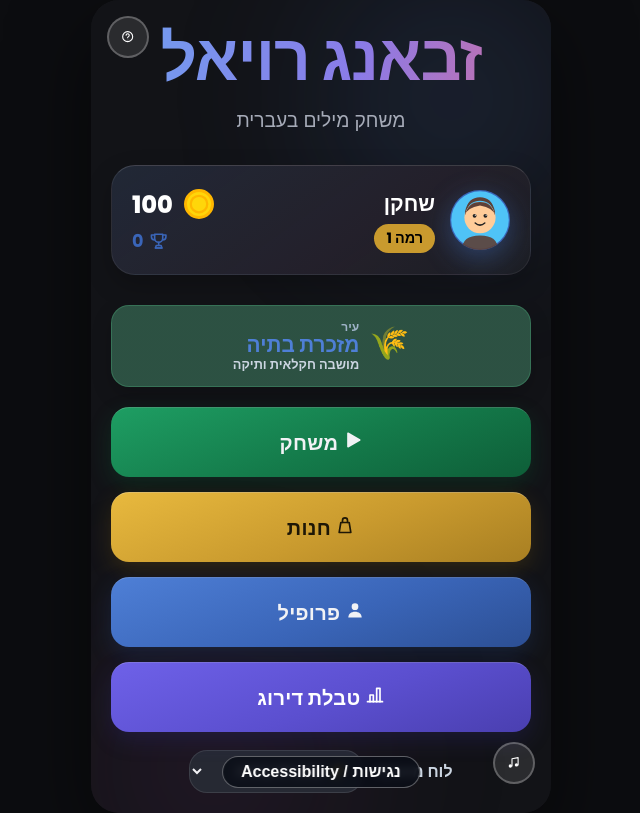
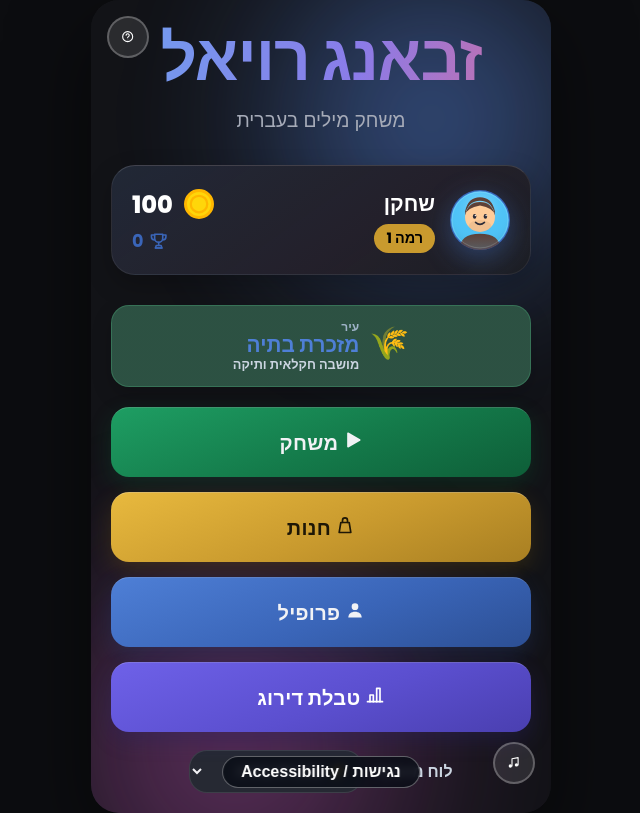
Before and after one commit to Ld2000king/zabang-royale-, a plain HTML site: page index.html in a window 1280 px wide. Shown: the whole page, without its empty margins (319-959 px from the left). Drawn offline with Linux system fonts and the light colour scheme; no server answers.

Commit message:
feat: modernize avatar faces + brighter aurora glow
- redesign faceSvg: radial top-lit sheen background, shaded jaw, glossy
  almond eyes with catch-light, cleaner smile, polished inner rim - a
  modern flat-illustration look replacing the flat cartoon face
- unique per-face gradient ids (_faceUid counter) so the picker grid's
  many <defs> don't all resolve to the first avatar's gradient
- boost home + game-mode aurora pools: brighter/more saturated blue and
  magenta, higher opacity (0.9/0.85), so they read clearly on the dark bg

Co-Authored-By: Claude Opus 4.8 <noreply@anthropic.com>

```diff
--- a/avatars.js
+++ b/avatars.js
@@ -1,7 +1,13 @@
 // ===== Avatar characters (SVG) =====
 // Each avatar is a self-contained SVG string - no external images needed
 
+// Unique gradient id per rendered face. Multiple avatars share the document
+// (e.g. the profile picker grid), and duplicate <defs> ids would all resolve
+// to the first one in document order - so every face needs its own suffix.
+let _faceUid = 0;
+
 function faceSvg({ bg, skin, hair, hairStyle, extra = '' }) {
+    const uid = 'f' + (_faceUid++);
     let hairShape = '';
     if (hairStyle === 'short') {
         hairShape = `<path d="M25 42 Q30 18 50 18 Q70 18 75 42 L75 36 Q70 12 50 12 Q30 12 25 36 Z" fill="${hair}"/>
@@ -21,17 +27,49 @@ function faceSvg({ bg, skin, hair, hairStyle, extra = '' }) {
         hairShape = '';
     }
 
+    const shoulderColor = hair === 'none' ? '#555' : hair;
+
+    // Modern flat-illustration face: a soft top-lit background (radial sheen),
+    // subtly shaded skin, glossy almond eyes with a catch-light, a clean smile,
+    // and a hairline inner rim for a polished "app icon" finish.
     return `<svg viewBox="0 0 100 100" xmlns="http://www.w3.org/2000/svg">
+        <defs>
+            <radialGradient id="${uid}bg" cx="50%" cy="30%" r="80%">
+                <stop offset="0%" stop-color="#ffffff" stop-opacity="0.45"/>
+                <stop offset="55%" stop-color="${bg}" stop-opacity="0"/>
+                <stop offset="100%" stop-color="#000000" stop-opacity="0.18"/>
+            </radialGradient>
+            <linearGradient id="${uid}sh" x1="0" y1="0" x2="0" y2="1">
+                <stop offset="0%" stop-color="${shoulderColor}"/>
+                <stop offset="100%" stop-color="${shoulderColor}" stop-opacity="0.75"/>
+            </linearGradient>
+        </defs>
+
         <circle cx="50" cy="50" r="48" fill="${bg}"/>
-        <circle cx="50" cy="46" r="26" fill="${skin}"/>
-        <circle cx="41" cy="43" r="3.2" fill="#222"/>
-        <circle cx="59" cy="43" r="3.2" fill="#222"/>
-        <circle cx="42.2" cy="42" r="1" fill="#fff"/>
-        <circle cx="60.2" cy="42" r="1" fill="#fff"/>
-        <path d="M42 55 Q50 62 58 55" stroke="#222" stroke-width="2.5" fill="none" stroke-linecap="round"/>
+        <circle cx="50" cy="50" r="48" fill="url(#${uid}bg)"/>
+
+        <!-- shoulders / bust -->
+        <path d="M16 100 Q16 73 50 73 Q84 73 84 100 Z" fill="url(#${uid}sh)"/>
+
+        <!-- head -->
+        <circle cx="50" cy="45" r="25" fill="${skin}"/>
+        <!-- soft jaw shading for depth -->
+        <ellipse cx="50" cy="60" rx="19" ry="10" fill="#000000" opacity="0.06"/>
+
+        <!-- glossy almond eyes -->
+        <ellipse cx="41" cy="44" rx="2.9" ry="4" fill="#2b2b38"/>
+        <ellipse cx="59" cy="44" rx="2.9" ry="4" fill="#2b2b38"/>
+        <circle cx="42.2" cy="42.4" r="1.15" fill="#fff"/>
+        <circle cx="60.2" cy="42.4" r="1.15" fill="#fff"/>
+
+        <!-- clean smile -->
+        <path d="M42.5 54 Q50 60.5 57.5 54" stroke="#2b2b38" stroke-width="2.6" fill="none" stroke-linecap="round"/>
+
         ${hairShape}
         ${extra}
-        <path d="M20 100 Q20 76 50 76 Q80 76 80 100 Z" fill="${hair === 'none' ? '#555' : hair}" opacity="0.9"/>
+
+        <!-- polished inner rim -->
+        <circle cx="50" cy="50" r="46.5" fill="none" stroke="#ffffff" stroke-opacity="0.16" stroke-width="1.6"/>
     </svg>`;
 }
 
--- a/game.css
+++ b/game.css
@@ -18,24 +18,24 @@
 #homeScreen::after {
     content: '';
     position: absolute;
-    width: 420px;
-    height: 420px;
+    width: 460px;
+    height: 460px;
     border-radius: 50%;
-    filter: blur(70px);
-    opacity: 0.55;
+    filter: blur(65px);
+    opacity: 0.9;
     pointer-events: none;
     z-index: 0;
 }
 
 #homeScreen::before {
-    background: radial-gradient(circle, rgba(78, 127, 214, 0.35), transparent 65%);
+    background: radial-gradient(circle, rgba(96, 150, 255, 0.6), rgba(96, 150, 255, 0.12) 55%, transparent 70%);
     top: -120px;
     right: -100px;
     animation: auroraDrift 14s ease-in-out infinite alternate;
 }
 
 #homeScreen::after {
-    background: radial-gradient(circle, rgba(156, 67, 148, 0.28), transparent 65%);
+    background: radial-gradient(circle, rgba(206, 88, 196, 0.55), rgba(206, 88, 196, 0.12) 55%, transparent 70%);
     bottom: -140px;
     left: -120px;
     animation: auroraDrift 18s ease-in-out infinite alternate-reverse;
@@ -1993,18 +1993,18 @@
 #mpChoiceScreen::after {
     content: '';
     position: absolute;
-    width: 420px;
-    height: 420px;
+    width: 460px;
+    height: 460px;
     border-radius: 50%;
-    filter: blur(70px);
-    opacity: 0.5;
+    filter: blur(65px);
+    opacity: 0.85;
     pointer-events: none;
     z-index: 0;
 }
 
 #gameModeScreen::before,
 #mpChoiceScreen::before {
-    background: radial-gradient(circle, rgba(78, 127, 214, 0.32), transparent 65%);
+    background: radial-gradient(circle, rgba(96, 150, 255, 0.55), rgba(96, 150, 255, 0.1) 55%, transparent 70%);
     top: -120px;
     right: -100px;
     animation: auroraDrift 14s ease-in-out infinite alternate;
@@ -2012,7 +2012,7 @@
 
 #gameModeScreen::after,
 #mpChoiceScreen::after {
-    background: radial-gradient(circle, rgba(156, 67, 148, 0.26), transparent 65%);
+    background: radial-gradient(circle, rgba(206, 88, 196, 0.5), rgba(206, 88, 196, 0.1) 55%, transparent 70%);
     bottom: -140px;
     left: -120px;
     animation: auroraDrift 18s ease-in-out infinite alternate-reverse;
```
